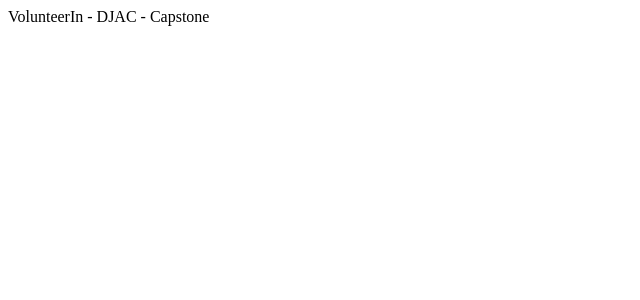
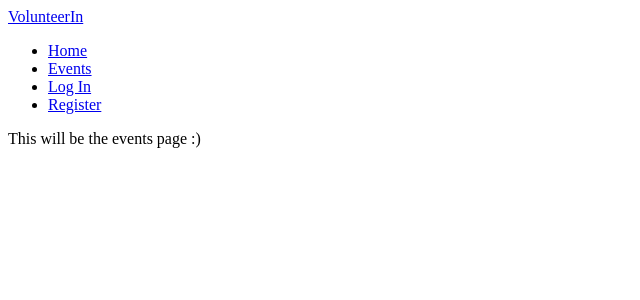
Before and after one commit to DJAC-Capstone/volunteerIn, a React app: page /events in a window 1280 px wide. Shown: the top 300 px of the page, without its empty margins (0-640 px from the left). Built offline with nearby package versions, Linux system fonts and the light colour scheme; the HTML template or start-up script is replaced by a standard one.

Commit message:
made links to different pages

```diff
--- a/package.json
+++ b/package.json
@@ -1,5 +1,5 @@
 {
-  "name": "voluneteerin",
+  "name": "volunteerin",
   "version": "1.0.0",
   "description": "Capstone Project",
   "main": "server/index.js",
@@ -23,6 +23,7 @@
     "@babel/core": "^7.12.9",
     "@babel/preset-react": "^7.12.7",
     "babel-loader": "^8.2.1",
+    "bootstrap": "^4.5.3",
     "chalk": "^4.1.0",
     "cookie-parser": "^1.4.5",
     "express": "^4.17.1",
@@ -31,6 +32,9 @@
     "path": "^0.12.7",
     "react": "^17.0.1",
     "react-dom": "^17.0.1",
+    "react-redux": "^7.2.2",
+    "react-router-dom": "^5.2.0",
+    "redux": "^4.0.5",
     "webpack": "^5.6.0"
   },
   "devDependencies": {
--- a/src/components/App.js
+++ b/src/components/App.js
@@ -1,9 +1,22 @@
 import React , {Component } from 'react'
+import {BrowserRouter as Router, Route, Switch, Redirect} from 'react-router-dom'
+import {NavBar, Home, Login, Events, Register } from './index'
+
 
 export default class App extends Component {
   render(){
     return (
-      <>VolunteerIn - DJAC - Capstone</>
+      <Router>
+        <Route render = {() => <NavBar/>}/>
+        {/* <Route path = "/events" exact component = {Events} /> */}
+        <Route path = "/login" exact component = {Login} />
+        {/* <Route path = "/">
+          <Redirect to = "/home"/>
+        </Route> */}
+        <Route path = "/home" exact component = {Home} />
+        <Route path = "/events" exact component = {Events} />
+        <Route path = "/register" exact component = {Register} />
+      </Router>
     )
   }
 }
--- /dev/null
+++ b/src/components/Events.js
@@ -0,0 +1,9 @@
+import React , {Component} from 'react'
+
+export default class Events extends Component {
+render(){
+  return (
+    <div>This will be the events page :)</div>
+  )
+}
+}
--- /dev/null
+++ b/src/components/Home.js
@@ -0,0 +1,9 @@
+import React , {Component } from "react"
+
+export default class Home extends Component {
+  render(){
+    return (
+      <div>This will be the home page :)</div>
+    )
+  }
+}
--- /dev/null
+++ b/src/components/Login.js
@@ -0,0 +1,9 @@
+import React, {Component } from 'react'
+
+export default class Login extends Component {
+  render(){
+    return (
+      <div>This will be the login page :)</div>
+    )
+  }
+}
--- /dev/null
+++ b/src/components/NavBar.js
@@ -0,0 +1,28 @@
+import React, { Component } from 'react'
+import { Link } from 'react-router-dom'
+import { connect } from 'react-redux'
+
+export default class NavBar extends Component {
+  constructor(props){
+  super(props)
+  }
+
+  render(){
+    return (
+      <div>
+<nav className="navbar navbar-default">
+  <div className="container-fluid">
+    <div className="navbar-header">
+      <a className="navbar-brand" href="#">VolunteerIn</a>
+    </div>
+    <ul className="nav navbar-nav">
+      <li><Link to = "/home">Home</Link></li>
+      <li><Link to = "/events">Events</Link></li>
+      <li><Link to = "/login">Log In</Link></li>
+      <li><Link to = "/register">Register</Link></li>
+    </ul>
+  </div>
+</nav>
+</div>)
+    }
+  }
--- /dev/null
+++ b/src/components/Register.js
@@ -0,0 +1,9 @@
+import React , {Component } from "react"
+
+export default class Register extends Component {
+  render(){
+    return (
+      <div>This will be the registration page :)</div>
+    )
+  }
+}
--- /dev/null
+++ b/src/components/index.js
@@ -0,0 +1,9 @@
+import Events from './Events'
+import Home from './Home'
+import Login from './Login'
+import NavBar from './NavBar'
+import Register from './Register'
+
+export {
+  Events, Home, Login, NavBar, Register
+}
```
Also changed, not shown: 2 other files (tests, documents, lock files or other folders).
